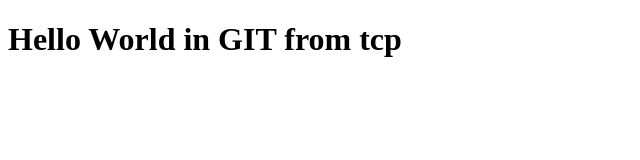
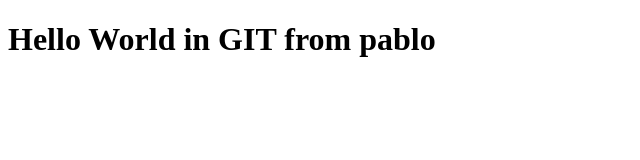
Before and after one commit to deeppatelsp95/webapp, a plain HTML site: page index.html in a window 1280 px wide. Shown: the full height of the page, 0-640 px from the left. Drawn offline with Linux system fonts and the light colour scheme.

Commit message:
Update index.html
h1 changed

```diff
--- a/index.html
+++ b/index.html
@@ -6,6 +6,6 @@
     <title>Home</title>
 </head>
 <body>
-    <h1>Hello World in GIT from tcp</h1>
+    <h1>Hello World in GIT from pablo</h1>
 </body>
 </html>
```
